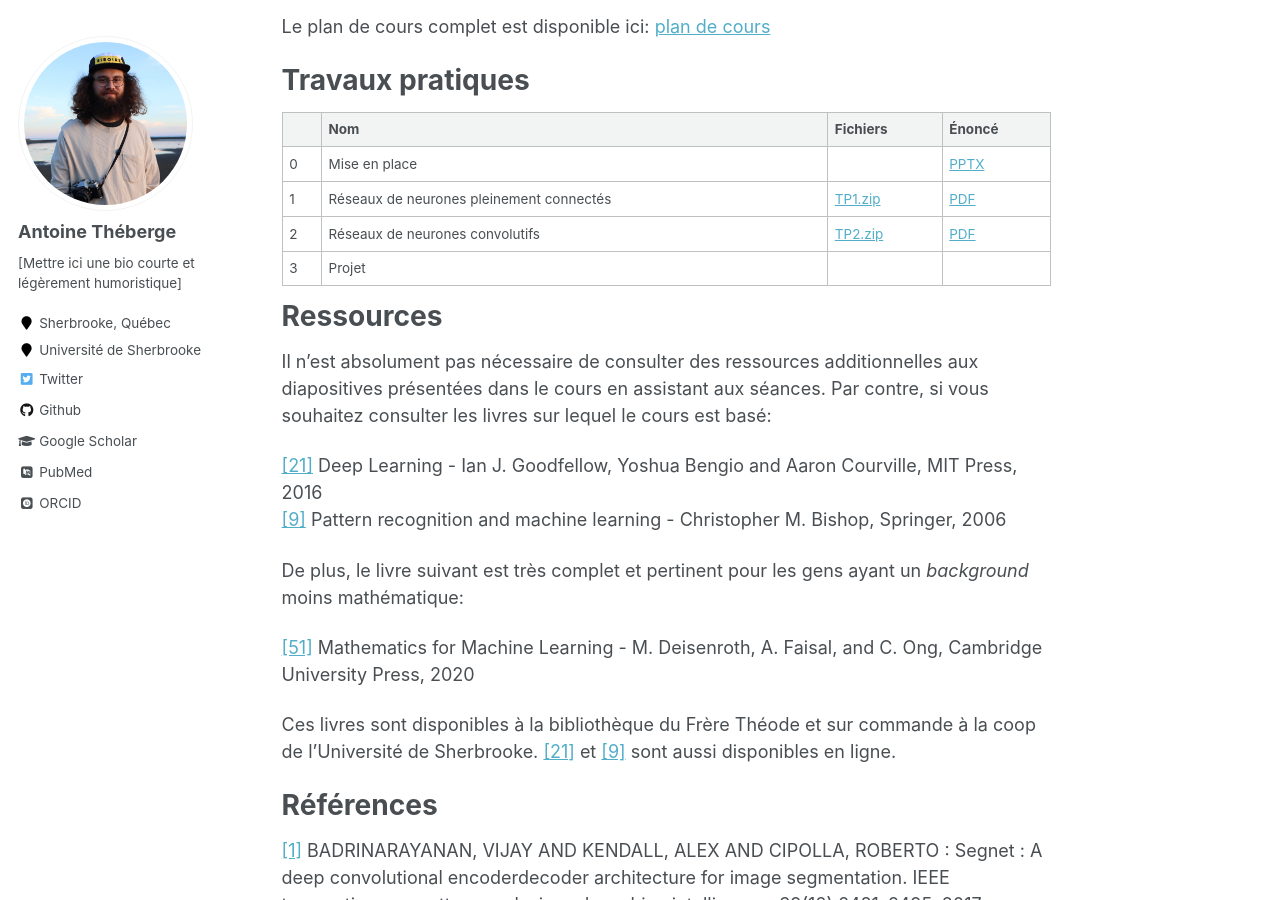
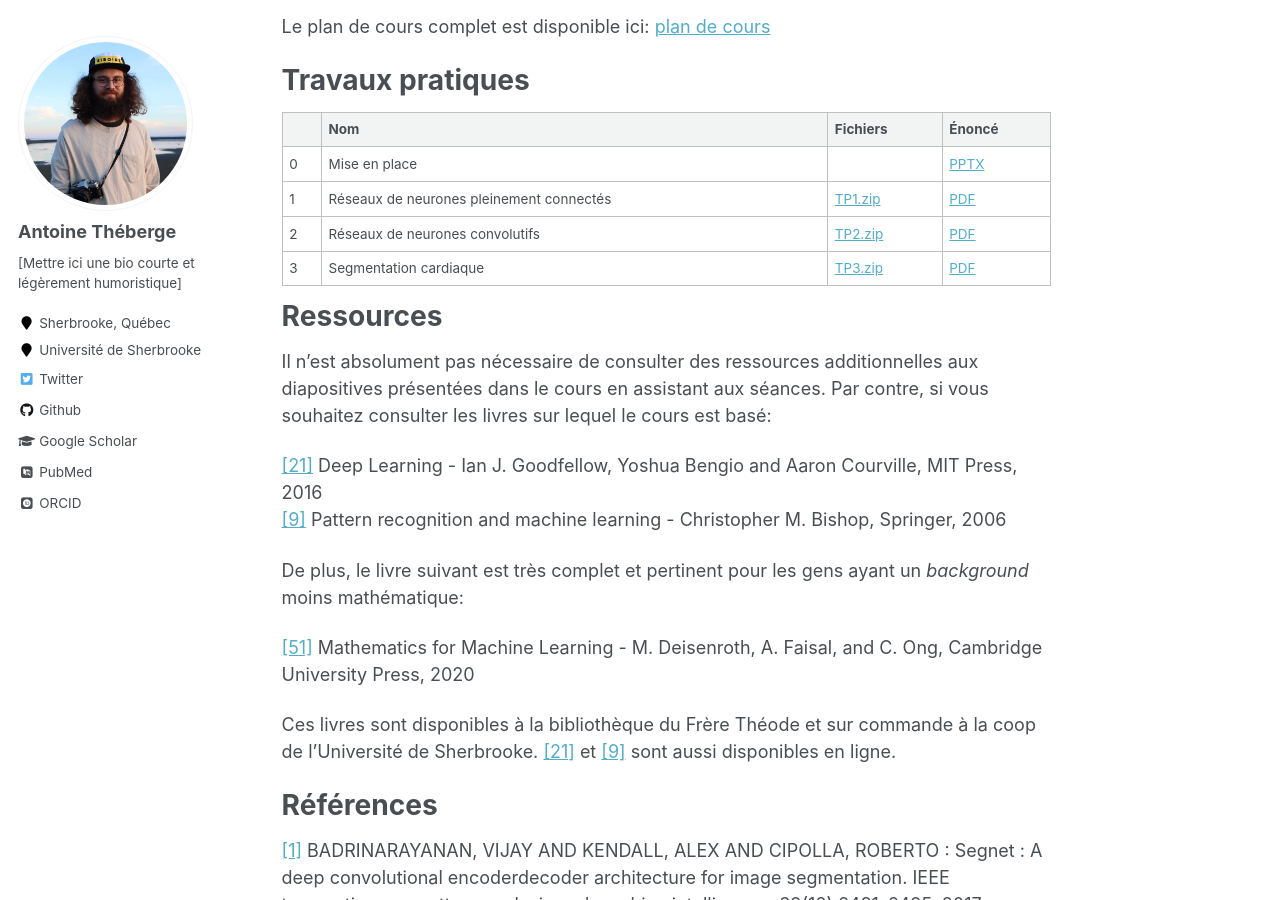
Before and after one commit to AntoineTheb/AntoineTheb.github.io, a Jekyll site: the page built from _teaching/2021-spring-ift780.md, in a window 1280 px wide and 900 px high, scrolled down 1234 px. Built offline with Jekyll 4.4.1, drawn with Linux system fonts in a browser that asks for light colours; some web fonts are replaced.

Commit message:
ENH: TP3

```diff
--- a/_teaching/2021-spring-ift780.md
+++ b/_teaching/2021-spring-ift780.md
@@ -43,7 +43,7 @@ Travaux pratiques
 | 0 | Mise en place                            |                                      | [PPTX](/files/ift780/00_TP.pptx) |
 | 1 | Réseaux de neurones pleinement connectés | [TP1.zip](/files/ift780/TP1/TP1.zip) | [PDF](/files/ift780/TP1/IFT780_TP1.pdf) |
 | 2 | Réseaux de neurones convolutifs          | [TP2.zip](/files/ift780/TP2/TP2.zip) | [PDF](/files/ift780/TP2/IFT780_TP2.pdf) |
-| 3 | Projet                                   |  |  |
+| 3 | Segmentation cardiaque                   | [TP3.zip](/files/ift780/TP3/TP3.zip) | [PDF](/files/ift780/TP3/IFT780_TP3.pdf) |
 
 Ressources
 ======
```
Also changed, not shown: 1 other file.
